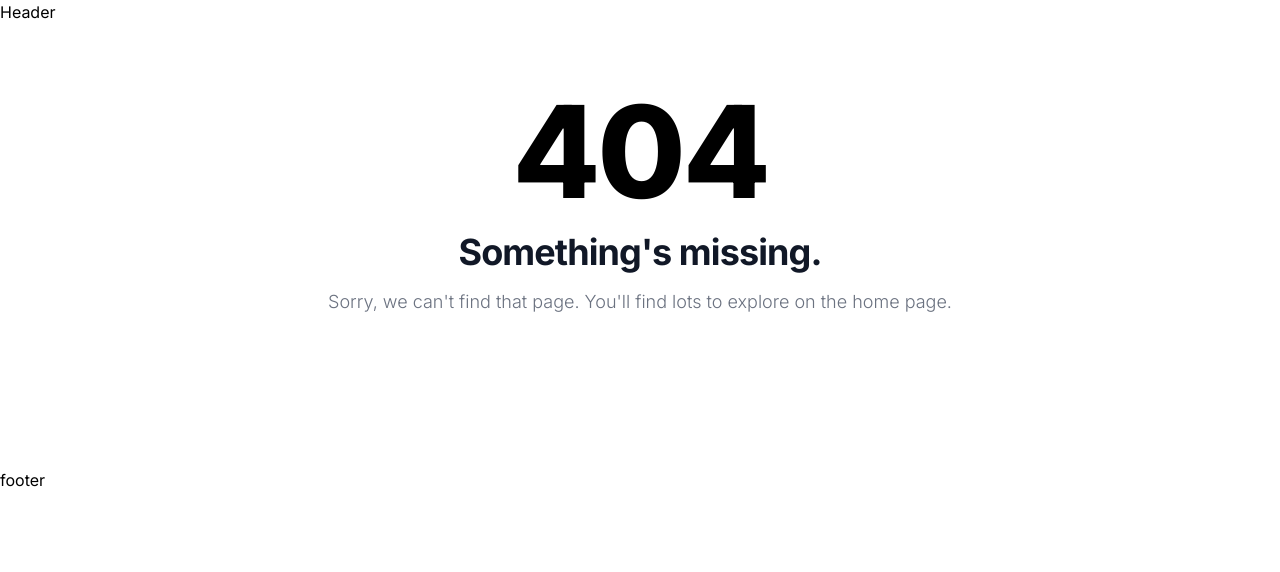
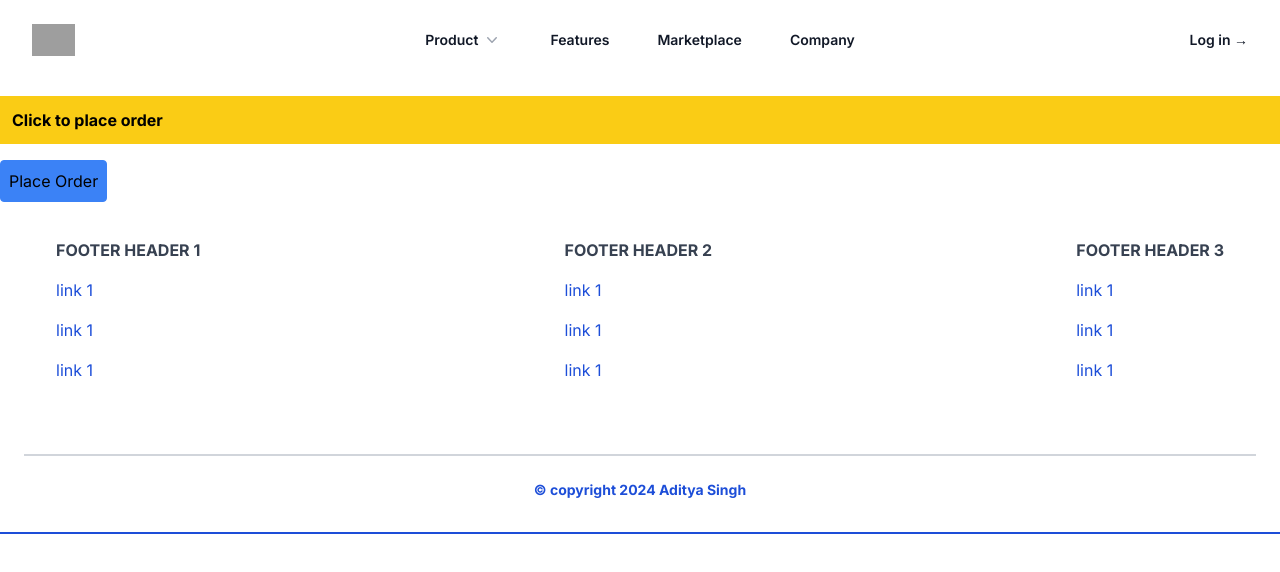
Before and after one commit to adityasingh1519/Nextjs, a Next.js app: page /order-place in a window 1280 px wide. Before the commit this address had no page. Shown: the top 572 px of the page. Built offline with nearby package versions, Linux system fonts and the light colour scheme; grey boxes are pictures that could not be loaded.

Commit message:
Navigating Programmatically

```diff
--- a/app/layout.tsx
+++ b/app/layout.tsx
@@ -1,6 +1,7 @@
 import type { Metadata } from "next";
 import { Inter } from "next/font/google";
 import "./globals.css";
+import Link from "next/link";
 
 const inter = Inter({ subsets: ["latin"] });
 
@@ -17,12 +18,199 @@ export default function RootLayout({
   return (
     <html lang="en">
       <body className={inter.className}>
-        <header>
-          <h1>Header</h1>
+        <header className="bg-white">
+          <nav
+            className="mx-auto flex max-w-7xl items-center justify-between p-6 lg:px-8"
+            aria-label="Global"
+          >
+            <div className="flex lg:flex-1">
+              <a href="#" className="-m-1.5 p-1.5">
+                <span className="sr-only">Your Company</span>
+                <img
+                  className="h-8 w-auto"
+                  src="https://tailwindui.com/img/logos/mark.svg?color=indigo&shade=600"
+                  alt="Your Company"
+                />
+              </a>
+            </div>
+            <div className="flex lg:hidden">
+              <button
+                type="button"
+                className="-m-2.5 inline-flex items-center justify-center rounded-md p-2.5 text-gray-700"
+              >
+                <span className="sr-only">Open main menu</span>
+                <svg
+                  className="h-6 w-6"
+                  fill="none"
+                  viewBox="0 0 24 24"
+                  stroke-width="1.5"
+                  stroke="currentColor"
+                  aria-hidden="true"
+                >
+                  <path
+                    stroke-linecap="round"
+                    stroke-linejoin="round"
+                    d="M3.75 6.75h16.5M3.75 12h16.5m-16.5 5.25h16.5"
+                  />
+                </svg>
+              </button>
+            </div>
+            <div className="hidden lg:flex lg:gap-x-12">
+              <div className="relative">
+                <button
+                  type="button"
+                  className="flex items-center gap-x-1 text-sm font-semibold leading-6 text-gray-900"
+                  aria-expanded="false"
+                >
+                  Product
+                  <svg
+                    className="h-5 w-5 flex-none text-gray-400"
+                    viewBox="0 0 20 20"
+                    fill="currentColor"
+                    aria-hidden="true"
+                  >
+                    <path
+                      fill-rule="evenodd"
+                      d="M5.23 7.21a.75.75 0 011.06.02L10 11.168l3.71-3.938a.75.75 0 111.08 1.04l-4.25 4.5a.75.75 0 01-1.08 0l-4.25-4.5a.75.75 0 01.02-1.06z"
+                      clip-rule="evenodd"
+                    />
+                  </svg>
+                </button>
+              </div>
+
+              <a
+                href="#"
+                className="text-sm font-semibold leading-6 text-gray-900"
+              >
+                Features
+              </a>
+              <a
+                href="#"
+                className="text-sm font-semibold leading-6 text-gray-900"
+              >
+                Marketplace
+              </a>
+              <a
+                href="#"
+                className="text-sm font-semibold leading-6 text-gray-900"
+              >
+                Company
+              </a>
+            </div>
+            <div className="hidden lg:flex lg:flex-1 lg:justify-end">
+              <a
+                href="#"
+                className="text-sm font-semibold leading-6 text-gray-900"
+              >
+                Log in <span aria-hidden="true">&rarr;</span>
+              </a>
+            </div>
+          </nav>
         </header>
-            {children}
-        <footer>
-          <h1>footer</h1>
+        <div className=" max-w-7xl mx-auto">{children}</div>
+        <footer className="footer bg-white relative pt-1 border-b-2 border-blue-700 bg-slate-900  ">
+          <div className="container  max-w-7xl mx-auto px-6">
+            <div className="sm:flex sm:mt-8">
+              <div className="mt-8 sm:mt-0 sm:w-full sm:px-8 flex flex-col md:flex-row justify-between">
+                <div className="flex flex-col">
+                  <span className="font-bold text-gray-700 uppercase mb-2">
+                    Footer header 1
+                  </span>
+                  <span className="my-2">
+                    <a
+                      href="#"
+                      className="text-blue-700  text-md hover:text-blue-500"
+                    >
+                      link 1
+                    </a>
+                  </span>
+                  <span className="my-2">
+                    <a
+                      href="#"
+                      className="text-blue-700  text-md hover:text-blue-500"
+                    >
+                      link 1
+                    </a>
+                  </span>
+                  <span className="my-2">
+                    <a
+                      href="#"
+                      className="text-blue-700  text-md hover:text-blue-500"
+                    >
+                      link 1
+                    </a>
+                  </span>
+                </div>
+                <div className="flex flex-col">
+                  <span className="font-bold text-gray-700 uppercase mt-4 md:mt-0 mb-2">
+                    Footer header 2
+                  </span>
+                  <span className="my-2">
+                    <a
+                      href="#"
+                      className="text-blue-700 text-md hover:text-blue-500"
+                    >
+                      link 1
+                    </a>
+                  </span>
+                  <span className="my-2">
+                    <a
+                      href="#"
+                      className="text-blue-700  text-md hover:text-blue-500"
+                    >
+                      link 1
+                    </a>
+                  </span>
+                  <span className="my-2">
+                    <a
+                      href="#"
+                      className="text-blue-700 text-md hover:text-blue-500"
+                    >
+                      link 1
+                    </a>
+                  </span>
+                </div>
+                <div className="flex flex-col">
+                  <span className="font-bold text-gray-700 uppercase mt-4 md:mt-0 mb-2">
+                    Footer header 3
+                  </span>
+                  <span className="my-2">
+                    <a
+                      href="#"
+                      className="text-blue-700  text-md hover:text-blue-500"
+                    >
+                      link 1
+                    </a>
+                  </span>
+                  <span className="my-2">
+                    <a
+                      href="#"
+                      className="text-blue-700  text-md hover:text-blue-500"
+                    >
+                      link 1
+                    </a>
+                  </span>
+                  <span className="my-2">
+                    <a
+                      href="#"
+                      className="text-blue-700  text-md hover:text-blue-500"
+                    >
+                      link 1
+                    </a>
+                  </span>
+                </div>
+              </div>
+            </div>
+          </div>
+          <div className="container  max-w-7xl mx-auto px-6">
+            <div className="mt-16 border-t-2 border-gray-300 flex flex-col items-center">
+              <div className="sm:w-2/3 text-center py-6">
+                <p className="text-sm text-blue-700 font-bold mb-2">
+                  © copyright 2024 Aditya Singh
+                </p>
+              </div>
+            </div>
+          </div>
         </footer>
       </body>
     </html>
--- /dev/null
+++ b/app/order-place/page.tsx
@@ -0,0 +1,25 @@
+"use client";
+import { useRouter } from "next/navigation";
+
+export default function PlaceOrder() {
+  const router = useRouter();
+  const handleClick = () => {
+    console.log("Place order Clicked");
+    // router.push('/')
+    router.replace("/");
+    // router.forward()
+  };
+  return (
+    <>
+      <p className="p-3 font-bold  hover:text-red-400 bg-yellow-400 my-4">
+        Click to place order
+      </p>
+      <button
+        className="text-white-200 p-2 bg-blue-500 rounded hover:bg-white border border-blue-500 hover:text-black-700 hover:border-black hover:border"
+        onClick={handleClick}
+      >
+        Place Order
+      </button>
+    </>
+  );
+}
```
